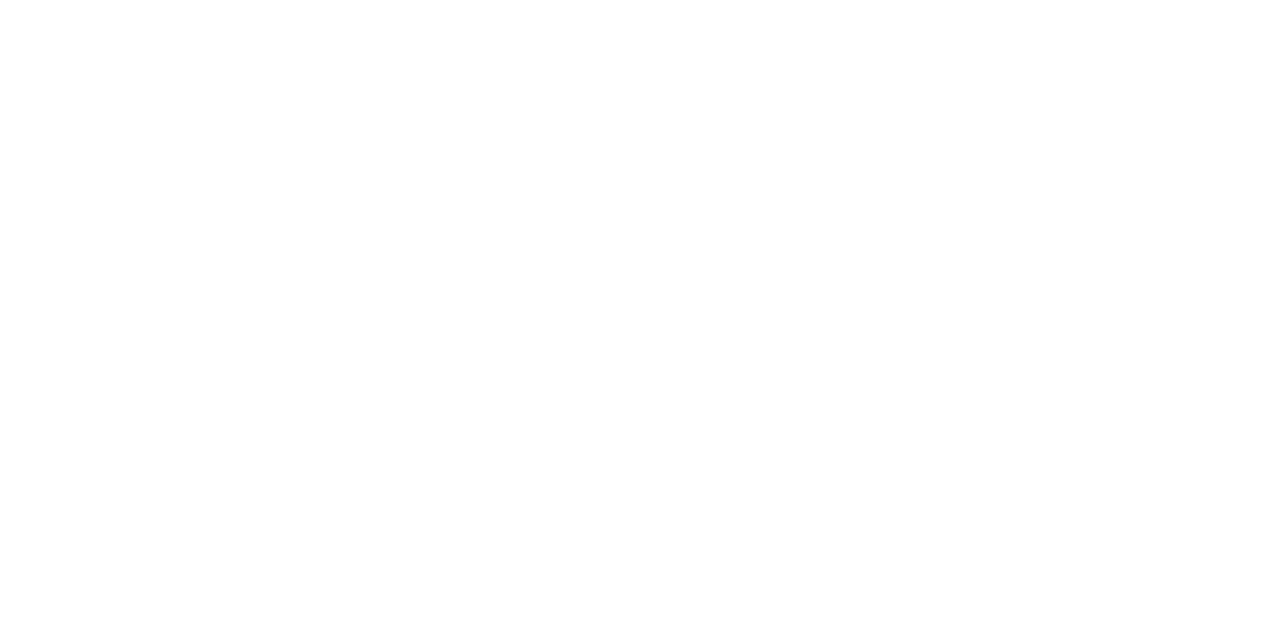
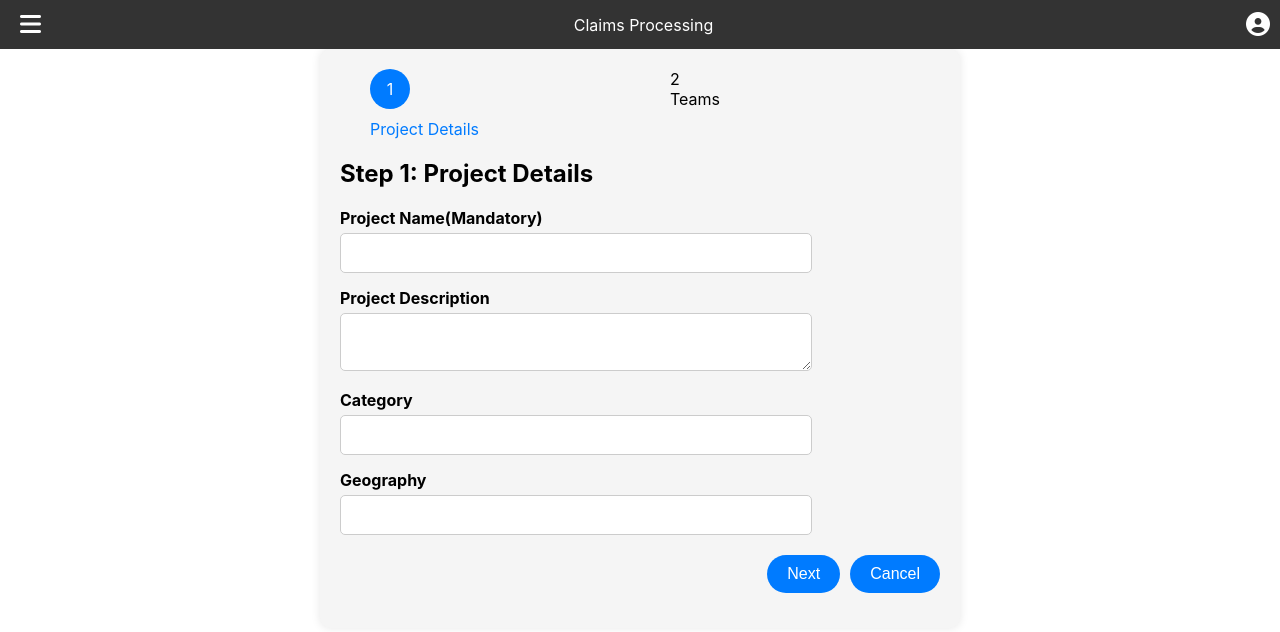
Before and after one commit to sarathk82/claim-process, a React (Create React App) app: page /create-project in a window 1280 px wide. Before the commit this address had no page. Shown: the top 632 px of the page. Built offline with nearby package versions, Linux system fonts and the light colour scheme.

Commit message:
wizard navigation step1

```diff
--- a/src/App.js
+++ b/src/App.js
@@ -4,6 +4,7 @@
 import Home from './screens/Home';
 
 import './App.css';
+import CreateProject from './components/CreateProject';
 
 const App = () => {
   return (
@@ -16,6 +17,7 @@
 
             <Route exact path='/login' element={<Login />} />
             <Route exact path='/' element={<Home />} />
+            <Route exact path='/create-project' element={<CreateProject />} />
 
           </Routes>
         </BrowserRouter>
--- /dev/null
+++ b/src/components/CreateProject.css
@@ -0,0 +1,121 @@
+/* CreateProject.css */
+
+/* Styling for the wizard form container */
+.wizard-form {
+  max-width: 600px;
+  margin: 0 auto;
+  padding: 20px;
+  background-color: #f5f5f5;
+  border-radius: 10px;
+  box-shadow: 0 0 10px rgba(0, 0, 0, 0.1);
+}
+
+/* Styling for individual steps */
+.step {
+  flex: 1;
+  display: inline-block;
+  margin: 0 30px;
+  /* Additional styling for each step container */
+}
+
+/* Styling for the chevron icon */
+.stepper {
+  display: flex;
+  justify-content: space-between;
+}
+
+/* Styling for active step */
+.active {
+  display: flex;
+  flex-direction: column;
+  align-items: left;
+  color: #007bff;
+}
+
+.active .chevron {
+  width: 40px; /* Adjust width and height for the circular box */
+  height: 40px;
+  border-radius: 50%;
+  background-color: #007bff;
+  color: white;
+  display: flex;
+  justify-content: center;
+  align-items: center;
+  margin-bottom: 10px; /* Adjust margin as needed */
+}
+
+.completed .chevron {
+  width: 40px; /* Adjust width and height for the circular box */
+  height: 40px;
+  border-radius: 50%;
+  background-color: #28a745;
+  color: white;
+  display: flex;
+  justify-content: center;
+  align-items: center;
+  margin-bottom: 10px; /* Adjust margin as needed */
+}
+
+.step:not(:last-child) {
+  position: relative;
+}
+
+.step:not(:last-child):before {
+  content: "";
+  position: absolute;
+  top: 30%;
+  transform: translateY(-50%);
+  width: calc(100% - 30px); /* Adjust the width of the line */
+  height: 1px;
+  background-color: gray; /* Color for the horizontal line */
+  z-index: -1;
+  left: 60px;
+}
+
+/* Styling for completed step */
+.completed {
+  opacity: 0.5;
+}
+
+/* Styling for form content */
+form div {
+  margin-bottom: 15px;
+}
+
+label {
+  display: block;
+  margin-bottom: 5px;
+  font-weight: bold;
+}
+
+input[type="text"],
+textarea {
+  width: 75%;
+  padding: 10px;
+  border-radius: 5px;
+  border: 1px solid #ccc;
+  font-size: 16px;
+}
+
+/* Styling for buttons */
+button {
+  padding: 10px 20px;
+  border: none;
+  border-radius: 20px;
+  background-color: #007bff;
+  color: #fff;
+  font-size: 16px;
+  cursor: pointer;
+  transition: background-color 0.3s ease;
+}
+
+button:hover {
+  filter: brightness(0.8);
+}
+
+.button-container {
+  display: flex;
+  justify-content: flex-end; /* Align buttons to the right */
+  margin-top: 20px;
+  gap: 10px; /* Add some space between buttons */
+}
--- /dev/null
+++ b/src/components/CreateProject.js
@@ -0,0 +1,166 @@
+import React, { useState } from 'react';
+import './CreateProject.css';
+import Header from './Header.js';
+
+const CreateProject = () => {
+    const [step, setStep] = useState(1);
+    const [projectDetails, setProjectDetails] = useState({
+        projectName: '',
+        projectDescription: '',
+        category: '',
+        geography: ''
+    });
+
+    const handleNext = () => {
+        setStep(step + 1);
+    };
+
+    const handlePrev = () => {
+        setStep(step - 1);
+    };
+
+    const handleInputChange = (event) => {
+        const { name, value } = event.target;
+        setProjectDetails({
+            ...projectDetails,
+            [name]: value
+        });
+    };
+
+    const handleCancel = () => {
+
+    };
+
+    return (
+        <div><Header />
+
+            <div className="wizard-form">
+                <div className="stepper">
+                    {/* Step 1 */}
+                    <div className={`step ${step === 1 ? 'active' : step > 1 ? 'completed' : ''}`}>
+                        <div className="chevron">1</div>
+                        <div>Project Details</div>
+                    </div>
+
+
+                    <div className={`step ${step === 2 ? 'active' : step > 1 ? 'completed' : ''}`}>
+                        <div className="chevron">2</div>
+                        <div>Teams</div>
+                    </div>
+                </div>
+
+                <form>
+                    {/* Step 1: Project Details */}
+                    {step === 1 && (
+                        <div>
+                            <h2>Step 1: Project Details</h2>
+                            {/* Project Details Form */}
+                            <div>
+                                <label htmlFor="projectName">Project Name(Mandatory)</label>
+                                <input
+                                    type="text"
+                                    id="projectName"
+                                    name="projectName"
+                                    value={projectDetails.projectName}
+                                    onChange={handleInputChange}
+                                    required
+                                />
+                            </div>
+                            <div>
+                                <label htmlFor="projectDescription">Project Description</label>
+                                <textarea
+                                    id="projectDescription"
+                                    name="projectDescription"
+                                    value={projectDetails.projectDescription}
+                                    onChange={handleInputChange}
+                                />
+                            </div>
+                            <div>
+                                <label htmlFor="category">Category</label>
+                                <input
+                                    type="text"
+                                    id="category"
+                                    name="category"
+                                    value={projectDetails.category}
+                                    onChange={handleInputChange}
+                                />
+                            </div>
+                            <div>
+                                <label htmlFor="geography">Geography</label>
+                                <input
+                                    type="text"
+                                    id="geography"
+                                    name="geography"
+                                    value={projectDetails.geography}
+                                    onChange={handleInputChange}
+                                />
+                            </div>
+
+                        </div>
+                    )}
+                    {/* Step 2 */}
+                    {step === 2 && (
+                        <div>
+                            <h2>Step 2: Team Details</h2>
+                            {/* Project Details Form */}
+                            <div>
+                                <label htmlFor="marketing">Marketing</label>
+                                <input
+                                    type="text"
+                                    id="marketing"
+                                    name="marketing"
+                                    value={projectDetails.marketing}
+                                    onChange={handleInputChange}
+                                    required
+                                />
+                            </div>
+
+                            <div>
+                                <label htmlFor="regulatory">Regulatory</label>
+                                <input
+                                    type="text"
+                                    id="regulatory"
+                                    name="regulatory"
+                                    value={projectDetails.regulatory}
+                                    onChange={handleInputChange}
+                                />
+                            </div>
+                            <div>
+                                <label htmlFor="rnd">R&D</label>
+                                <input
+                                    type="text"
+                                    id="rnd"
+                                    name="rnd"
+                                    value={projectDetails.rnd}
+                                    onChange={handleInputChange}
+                                />
+                            </div>
+
+                            <div>
+                                <label htmlFor="legal">Legal</label>
+                                <input
+                                    type="text"
+                                    id="legal"
+                                    name="legal"
+                                    value={projectDetails.legal}
+                                    onChange={handleInputChange}
+                                />
+                            </div>
+
+                        </div>
+                    )}
+
+                    {/* Next and Back Buttons */}
+                    <div class="button-container">
+                        {step > 1 && <button onClick={handlePrev}>Back</button>}
+                        {step < 5 && <button onClick={handleNext}>Next</button>}
+                        <button onClick={handleCancel} >Cancel</button>
+                        {step === 5 && <button type="submit">Submit</button>}
+                    </div>
+                </form>
+            </div>
+        </div>
+    );
+};
+
+export default CreateProject;
--- a/src/components/Header.js
+++ b/src/components/Header.js
@@ -4,6 +4,7 @@
 import { Link } from 'react-router-dom';
 import '@fortawesome/fontawesome-free/css/all.css';
 import './Header.css';
+
 
 const Header = ({ isNavBarExpanded, toggleNavBar }) => {
     const [showProfile, setShowProfile] = useState(false);
```
